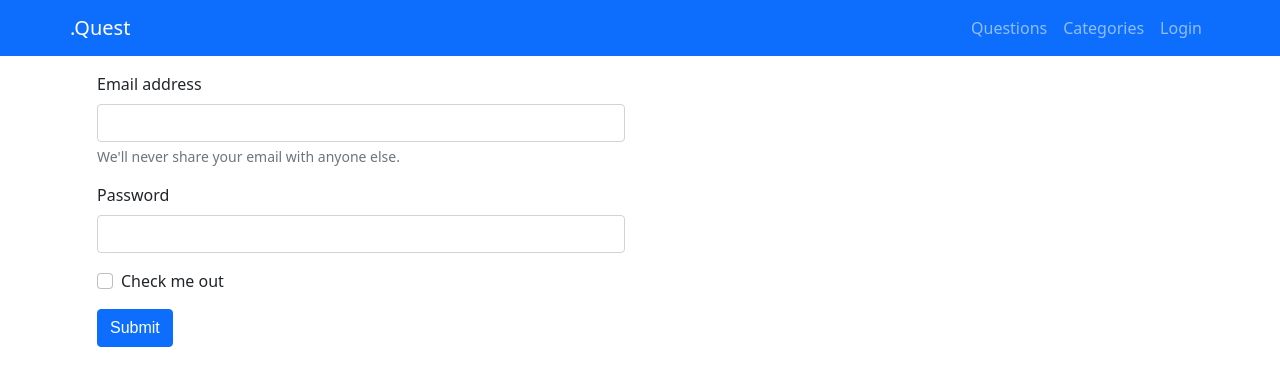
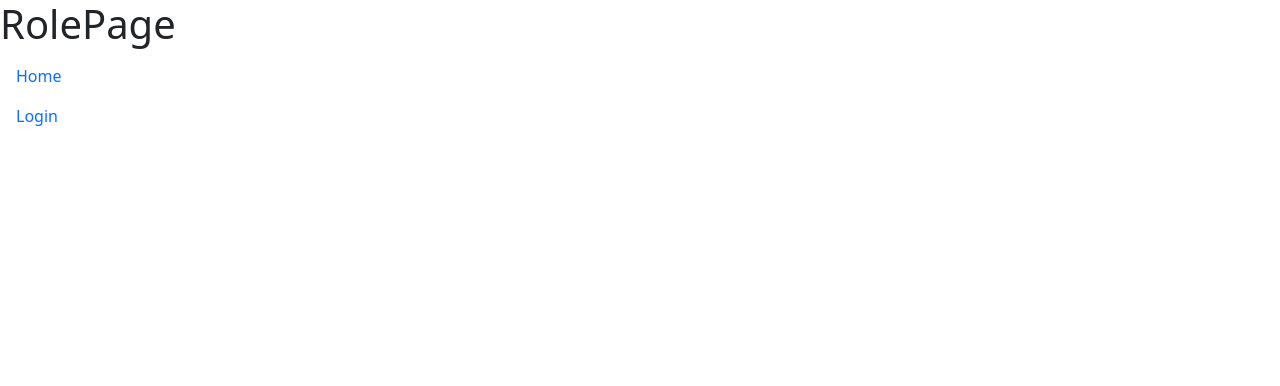
Before and after one commit to altinsallauka/quizapp-platform, a React (Create React App) app in the folder client/: page / in a window 1280 px wide. Shown: the top 386 px of the page. Built offline with nearby package versions, Linux system fonts and the light colour scheme.

Commit message:
fixed routes and components

```diff
--- a/client/src/App.js
+++ b/client/src/App.js
@@ -3,50 +3,51 @@ import { BrowserRouter as Router, Route, Switch, Link } from "react-router-dom";
 import "bootstrap/dist/css/bootstrap.min.css";
 import "./App.scss";
 import PostQuestion from "./components/dashboard/create-question/PostQuestion.jsx";
-import DashboardComponent from "./components/dashboard/Dashboard.jsx";
 import QuestionsList from "./components/dashboard/questions/QuestionsList";
 import LoginComponent from "./components/login/Login";
 import "react-bootstrap-table-next/dist/react-bootstrap-table2.min.css";
 import "react-bootstrap-table2-paginator/dist/react-bootstrap-table2-paginator.min.css";
 import CategoriesList from "./components/dashboard/categories/CategoriesList";
 import PostCategory from "./components/dashboard/create-category/PostCategory";
+import RolePage from "./components/role-page/RolePage";
+import DashboardComponent from "./components/dashboard/Dashboard";
 function App() {
   return (
+    //   <nav className="navbar navbar-expand navbar-dark bg-primary">
+    //   <div className="container">
+    //     <a href="/home" className="navbar-brand">
+    //       .Quest
+    //     </a>
+    //     {/* <div className="navbar-nav mr-auto"> */}
+    //     <div className="navbar-nav">
+    //       <li className="nav-item">
+    //         <Link to={"/questions"} className="nav-link">
+    //           Questions
+    //         </Link>
+    //       </li>
+    //       <li className="nav-item">
+    //         <Link to={"/categories"} className="nav-link">
+    //           Categories
+    //         </Link>
+    //       </li>
+    //       <li className="nav-item">
+    //         <Link to={"/login"} className="nav-link">
+    //           Login
+    //         </Link>
+    //       </li>
+    //     </div>
+    //   </div>
+    // </nav>
     <Router>
-      <nav className="navbar navbar-expand navbar-dark bg-primary">
-        <div className="container">
-          <a href="/home" className="navbar-brand">
-            .Quest
-          </a>
-          {/* <div className="navbar-nav mr-auto"> */}
-          <div className="navbar-nav">
-            <li className="nav-item">
-              <Link to={"/questions"} className="nav-link">
-                Questions
-              </Link>
-            </li>
-            <li className="nav-item">
-              <Link to={"/categories"} className="nav-link">
-                Categories
-              </Link>
-            </li>
-            <li className="nav-item">
-              <Link to={"/login"} className="nav-link">
-                Login
-              </Link>
-            </li>
-          </div>
-        </div>
-      </nav>
-
-      <div className="container mt-3">
+      <div className="">
         <Switch>
-          <Route exact path={["/", "/login"]} component={LoginComponent} />
+          <Route exact path={["/", "/role"]} component={RolePage} />
+          <Route exact path="/login" component={LoginComponent} />
+          <Route exact path="/home" component={DashboardComponent} />
           <Route exact path="/create-question" component={PostQuestion} />
           <Route exact path="/questions" component={QuestionsList} />
           <Route exact path="/categories" component={CategoriesList} />
           <Route exact path="/create-category" component={PostCategory} />
-          <Route exact path="/home" component={DashboardComponent} />
         </Switch>
       </div>
     </Router>
--- a/client/src/components/dashboard/Dashboard.jsx
+++ b/client/src/components/dashboard/Dashboard.jsx
@@ -1,11 +1,63 @@
+import React from "react";
+import { BrowserRouter as Router, Route, Switch, Link } from "react-router-dom";
+import "bootstrap/dist/css/bootstrap.min.css";
+import "./Dashboard.scss";
+// import DashboardComponent from "./components/dashboard/Dashboard.jsx";
+import "react-bootstrap-table-next/dist/react-bootstrap-table2.min.css";
+import "react-bootstrap-table2-paginator/dist/react-bootstrap-table2-paginator.min.css";
+import CategoriesList from "./categories/CategoriesList";
+// import RolePage from "./../role-page/RolePage";/
+import LoginComponent from "./../login/Login";
+import PostQuestion from "./create-question/PostQuestion";
 import QuestionsList from "./questions/QuestionsList";
-
-const DashboardComponent = () => {
+import PostCategory from "./create-category/PostCategory";
+import NavBar from "./nav-bar/NavBar";
+function DashboardComponent() {
   return (
-    <div>
-      <QuestionsList />
-    </div>
+    // <nav className="navbar navbar-expand navbar-dark bg-primary">
+    //   <div className="container">
+    //     <a href="/home" className="navbar-brand">
+    //       .Quest
+    //     </a>
+    //     {/* <div className="navbar-nav mr-auto"> */}
+    //     <div className="navbar-nav">
+    //       <li className="nav-item">
+    //         <Link to={"/questions"} className="nav-link">
+    //           Questions
+    //         </Link>
+    //       </li>
+    //       <li className="nav-item">
+    //         <Link to={"/categories"} className="nav-link">
+    //           Categories
+    //         </Link>
+    //       </li>
+    //       <li className="nav-item">
+    //         <Link to={"/login"} className="nav-link">
+    //           Login
+    //         </Link>
+    //       </li>
+    //     </div>
+    //   </div>
+    // </nav>
+    <Router>
+      <NavBar />
+      <div className="container">
+        <Switch>
+          <Route
+            exact
+            path={["/home", "/questions"]}
+            component={QuestionsList}
+          />
+          <Route exact path="/login" component={LoginComponent} />
+          {/* <Route exact path="/dashboard" component={DashboardComponent} /> */}
+          <Route exact path="/create-question" component={PostQuestion} />
+          {/* <Route exact path="/questions" component={QuestionsList} /> */}
+          <Route exact path="/categories" component={CategoriesList} />
+          <Route exact path="/create-category" component={PostCategory} />
+        </Switch>
+      </div>
+    </Router>
   );
-};
+}
 
 export default DashboardComponent;
--- /dev/null
+++ b/client/src/components/dashboard/nav-bar/NavBar.jsx
@@ -0,0 +1,38 @@
+import React from "react";
+import "./NavBar.scss";
+import { Link } from "react-router-dom";
+import axios from "axios";
+export default class NavBar extends React.Component {
+  state = {};
+  render() {
+    return (
+      <div>
+        <nav className="navbar navbar-expand navbar-dark bg-primary">
+          <div className="container">
+            <a href="/home" className="navbar-brand">
+              .Quest
+            </a>
+            {/* <div className="navbar-nav mr-auto"> */}
+            <div className="navbar-nav">
+              <li className="nav-item">
+                <Link to={"/questions"} className="nav-link">
+                  Questions
+                </Link>
+              </li>
+              <li className="nav-item">
+                <Link to={"/categories"} className="nav-link">
+                  Categories
+                </Link>
+              </li>
+              <li className="nav-item">
+                <Link to={"/login"} className="nav-link">
+                  Login
+                </Link>
+              </li>
+            </div>
+          </div>
+        </nav>
+      </div>
+    );
+  }
+}
--- /dev/null
+++ b/client/src/components/role-page/RolePage.jsx
@@ -0,0 +1,21 @@
+import React from "react";
+import { Link } from "react-router-dom";
+import "./RolePage.scss";
+import axios from "axios";
+
+export default class RolePage extends React.Component {
+  state = {};
+  render() {
+    return (
+      <div>
+        <h1>RolePage</h1>
+        <Link to={"/home"} className="nav-link">
+          Home
+        </Link>
+        <Link to={"/login"} className="nav-link">
+          Login
+        </Link>
+      </div>
+    );
+  }
+}
```
Also changed, not shown: client/src/components/dashboard/nav-bar/NavBar.scss (added), client/src/components/role-page/RolePage.scss (added), 1 other file (tests, documents, lock files or other folders).
